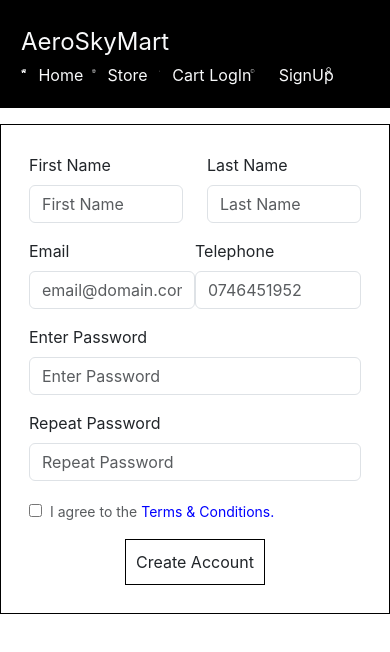
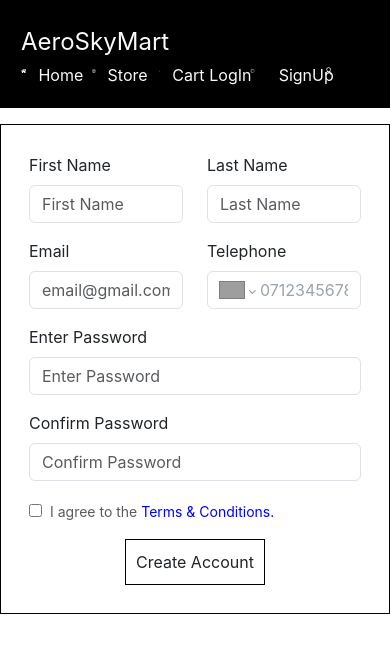
Before and after one commit to Osorabrian/AeroSkyMart, a React (Create React App) app: page /signup in a window 390 px wide. Shown: the top 652 px of the page. Built offline with nearby package versions, Linux system fonts and the light colour scheme; grey boxes are pictures that could not be loaded.

Commit message:
add phone input to sign up form

```diff
--- a/package.json
+++ b/package.json
@@ -9,6 +9,7 @@
     "react": "^18.2.0",
     "react-dom": "^18.2.0",
     "react-icons": "^4.10.1",
+    "react-phone-number-input": "^3.3.2",
     "react-router-dom": "^6.14.2",
     "react-scripts": "5.0.1",
     "web-vitals": "^2.1.4"
--- a/src/Components/Signup/SignUp.css
+++ b/src/Components/Signup/SignUp.css
@@ -1,5 +1,6 @@
 #signup-form{
-    max-width: 600px;
+    max-width: 500px;
+    margin: 10px auto;
 }
 
 #create-button{
@@ -12,6 +13,9 @@
 }
 
 #email-input{
-    max-width: 200px;
-    margin-right: 5px;
+    max-width: 310px;
 }
+
+#phone-input{
+    max-width: 320px
+}
--- a/src/Components/Signup/SignUp.js
+++ b/src/Components/Signup/SignUp.js
@@ -1,13 +1,17 @@
-import React from "react";
+import React, {useState} from "react";
+import PhoneInput from 'react-phone-number-input'
+import 'react-phone-number-input/style.css'
 import './SignUp.css'
 
 export default function SignUp(){
 
+    const [value, setValue] = useState()
+
     return(
         <>
-            <form id="signup-form" className="text-left mx-auto mt-3 border-1 border-black p-7">
+            <form id="signup-form" className="text-left mt-3 border-1 border-black p-7">
 
-                <div className="row mb-3 flex-wrap">
+                <div className="row mb-3 flex flex-wrap">
                     <div className="col-6">
                         <label className="form-label">First Name</label>
                         <input type='text' placeholder='First Name' required  className="form-control"/>
@@ -18,17 +22,17 @@ export default function SignUp(){
                     </div>
                 </div>
 
-                <div className="mb-3 flex flex-wrap">
+                <div className="row flex flex-wrap mb-3">
                     <div className="col-6">
-                        <label className="form-label">Email</label>
-                        <input placeholder="email@domain.com" required className="form-control" type="email" id={'email-input'}/>
+                    <label className="form-label">Email</label>
+                        <input placeholder="email@gmail.com" required className="form-control" type="email" id={'email-input'}/>
                     </div>
+
                     <div className="col-6">
-                        <label className="form-label">Telephone</label>
-                        <input className="form-control" type={'tel'} placeholder="0746451952" required />
+                            <label className="form-label">Telephone</label>
+                            <PhoneInput type={'tel'} className='form-control' value={value} onChange={setValue} placeholder="0712345678" required defaultCountry="KE" id='phone-input'/>
                     </div>
                 </div>
-
 
 
 
@@ -38,8 +42,8 @@ export default function SignUp(){
                 </div>
 
                 <div className="mb-3">
-                    <label className="form-label">Repeat Password</label>
-                    <input type="password" required className="form-control" placeholder="Repeat Password" />
+                    <label className="form-label">Confirm Password</label>
+                    <input type="password" required className="form-control" placeholder="Confirm Password" />
                 </div>
 
                 <input type="checkbox" className="me-2" />
```
Also changed, not shown: 1 other file (tests, documents, lock files or other folders).
